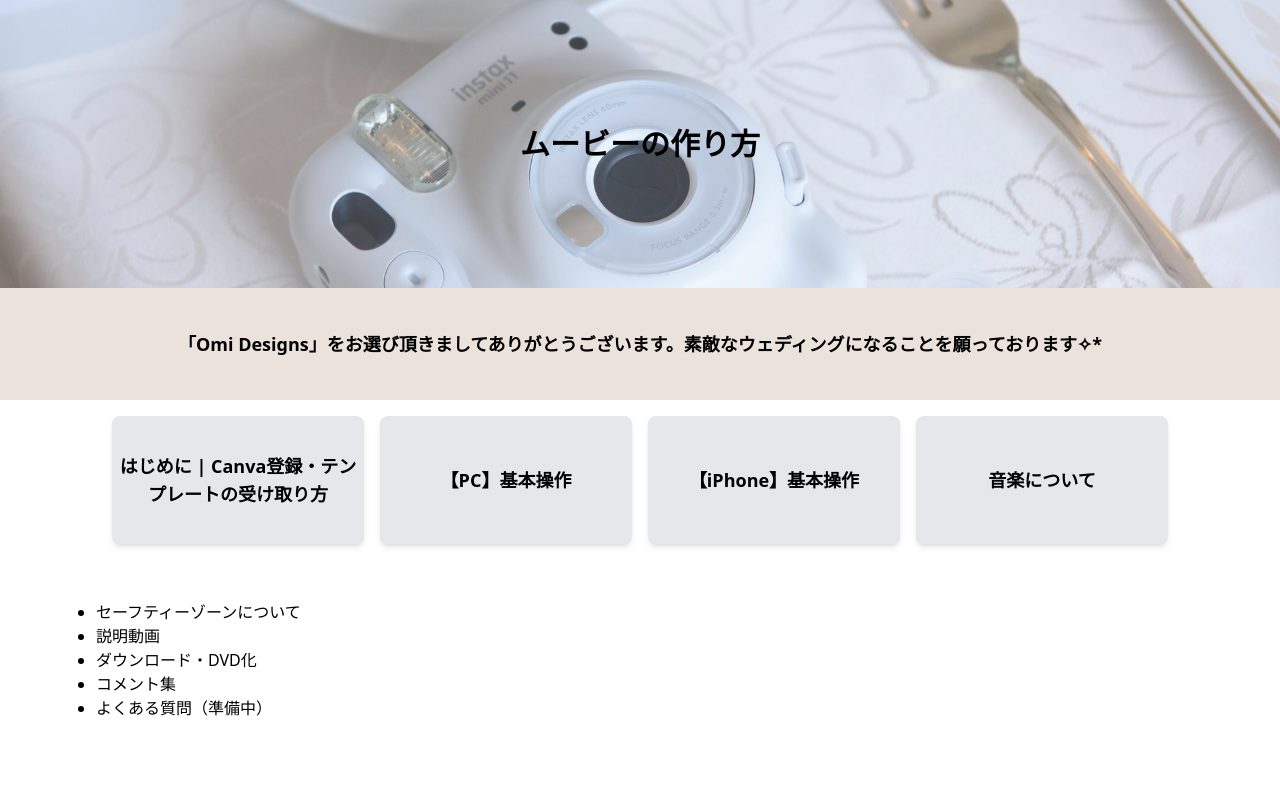
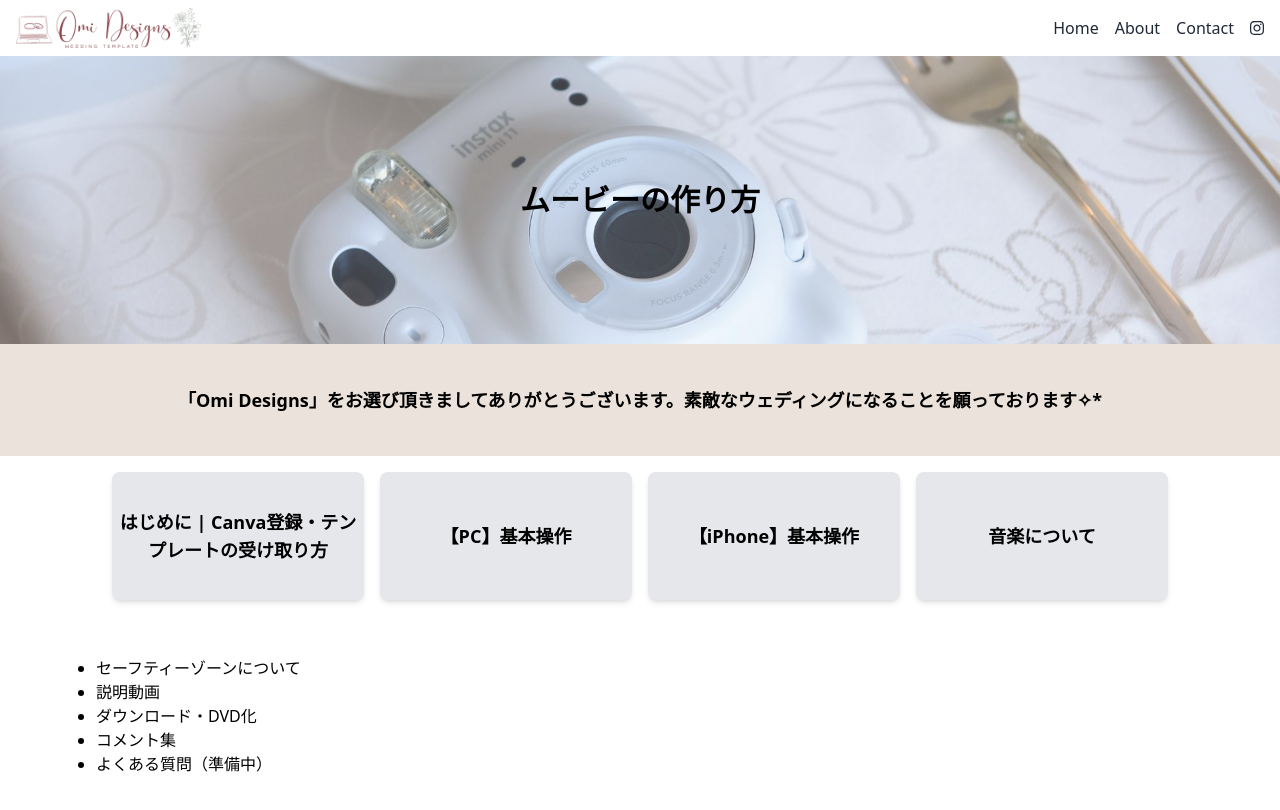
Before and after one commit to garrettomi/omidesigns-instructions, a React (Vite) app: page / in a window 1280 px wide. Shown: the top 810 px of the page. Built offline with nearby package versions, Linux system fonts and the light colour scheme.

Commit message:
Feat: Implement desktop navbar

```diff
--- a/src/components/Navbar/NavItem.jsx
+++ b/src/components/Navbar/NavItem.jsx
@@ -1,11 +1,9 @@
-import { NavLink } from "react-router-dom";
-
 export default function NavItem ({ text, url }) {
     return (
-        <div>
-            <NavLink to={url}>
+        <li>
+            <a href={url} className="text-gray-800 hover:text-gray-600 transition">
                 {text}
-            </NavLink>
-        </div>
+            </a>
+        </li>
     );
 };
--- a/src/components/Navbar/Navbar.jsx
+++ b/src/components/Navbar/Navbar.jsx
@@ -1,11 +1,22 @@
 import Logo from "../../assets/logo.png"
-// import NavItem from "./NavItem";
+import NavItem from "./NavItem";
+import { FontAwesomeIcon } from "@fortawesome/react-fontawesome";
+import { faInstagram } from "@fortawesome/free-brands-svg-icons";
 
 export default function Navbar() {
     return (
-        <nav>
-            <img src={Logo} alt="Omi Designs Logo" />
-            {/* <NavItem text="Home" url="/" /> */}
+        <nav className="bg-white px-4 py-2 flex justify-between items-center shadow-md">
+            <img src={Logo} alt="Omi Designs Logo" className="h-10" />
+            <ul className="flex gap-4">
+                <NavItem text="Home" url="/" />
+                <NavItem text="About" url="/about" />
+                <NavItem text="Contact" url="/contact" />
+                <li>
+                    <a href="https://instagram.com/omidesigns" target="_blank" rel="noopener noreferrer" className="text-gray-800 hover:text-gray-600 transition">
+                    <FontAwesomeIcon icon={faInstagram} />
+                    </a>
+                </li>
+            </ul>
         </nav>
     );
 };
--- a/src/layout/OmiDesignsLayout.jsx
+++ b/src/layout/OmiDesignsLayout.jsx
@@ -1,4 +1,4 @@
-export default function OmiDesignsLayout ({children}) {
+export default function OmiDesignsLayout ({ children }) {
     return (
         <div className="bg-custom-bg min-h-screen">
             {children}
--- a/src/main.jsx
+++ b/src/main.jsx
@@ -4,6 +4,7 @@ import {
   createBrowserRouter,
   RouterProvider,
 } from "react-router-dom";
+
 
 import Home from './pages/Home.jsx';
 import Hajimeni from './pages/Hajimeni.jsx';
@@ -16,6 +17,8 @@ import Ongaku from './pages/Ongaku.jsx';
 import Download from './pages/Download.jsx'
 import Content from './pages/Content.jsx';
 import FAQ from './pages/FAQ.jsx';
+
+import Navbar from './components/Navbar/Navbar.jsx';
 
 import './index.css'
 
@@ -74,6 +77,7 @@ const router = createBrowserRouter([
 
 ReactDOM.createRoot(document.getElementById('root')).render(
   <React.StrictMode>
+    <Navbar />
     <RouterProvider router={router} />
     {/* <App /> */}
   </React.StrictMode>,
--- a/src/pages/Home.jsx
+++ b/src/pages/Home.jsx
@@ -4,6 +4,8 @@ import Title from "../components/Title"
 import BorderTextBlock from "../components/BorderTextBlock"
 import GridContainer from "../components/GridContainer"
 import LinkList from "../components/LinkList"
+
+import Navbar from "../components/Navbar/Navbar"
 
 
 function Home() {
```
Also changed, not shown: package.json (+6 -1 lines), 1 other file (tests, documents, lock files or other folders).
